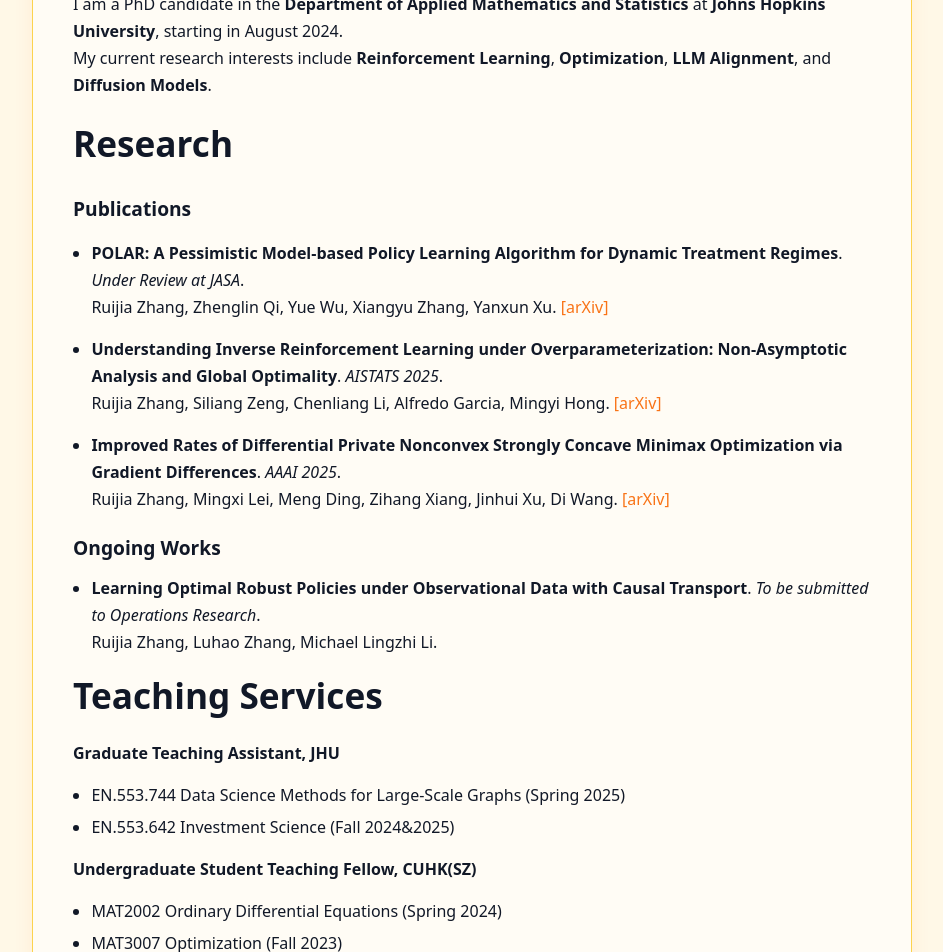
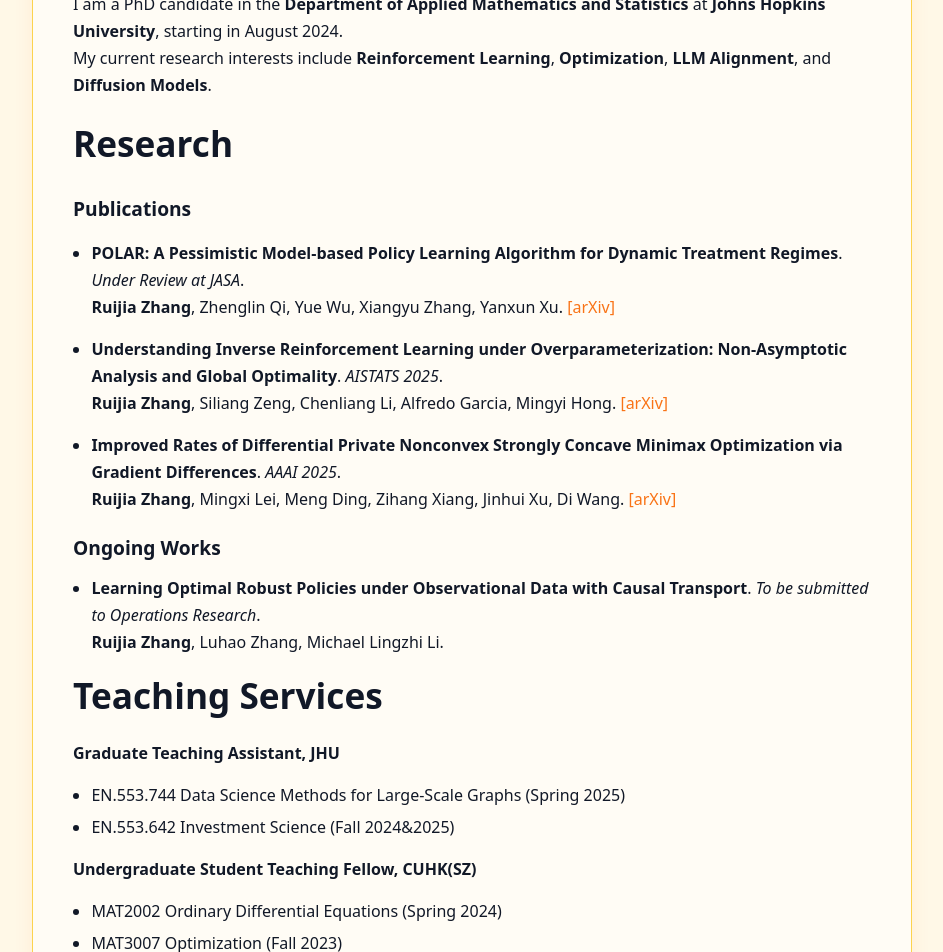
Before and after one commit to yayayida/yayayida.github.io, a Jekyll site: the page built from index.md, in a window 1280 px wide. Shown: the part 438-1390 px from the top of the page, without its empty margins (168-1111 px from the left). Built offline with Jekyll 4.4.1, drawn with Linux system fonts in a browser that asks for light colours.

```diff
--- a/index.md
+++ b/index.md
@@ -66,17 +66,17 @@ My current research interests include **Reinforcement Learning**, **Optimization
 
 ### Publications
 - **POLAR: A Pessimistic Model-based Policy Learning Algorithm for Dynamic Treatment Regimes**. *Under Review at JASA*.
-  Ruijia Zhang, Zhenglin Qi, Yue Wu, Xiangyu Zhang, Yanxun Xu. [[arXiv]](https://arxiv.org/abs/2506.20406)
+  **Ruijia Zhang**, Zhenglin Qi, Yue Wu, Xiangyu Zhang, Yanxun Xu. [[arXiv]](https://arxiv.org/abs/2506.20406)
 
 - **Understanding Inverse Reinforcement Learning under Overparameterization: Non-Asymptotic Analysis and Global Optimality**. *AISTATS 2025*.
-  Ruijia Zhang, Siliang Zeng, Chenliang Li, Alfredo Garcia, Mingyi Hong.  [[arXiv]](https://arxiv.org/abs/2503.17865)
+  **Ruijia Zhang**, Siliang Zeng, Chenliang Li, Alfredo Garcia, Mingyi Hong.  [[arXiv]](https://arxiv.org/abs/2503.17865)
 
 - **Improved Rates of Differential Private Nonconvex Strongly Concave Minimax Optimization via Gradient Differences**. *AAAI 2025*.
-  Ruijia Zhang, Mingxi Lei, Meng Ding, Zihang Xiang, Jinhui Xu, Di Wang.  [[arXiv]](https://arxiv.org/abs/2503.18317)
+  **Ruijia Zhang**, Mingxi Lei, Meng Ding, Zihang Xiang, Jinhui Xu, Di Wang.  [[arXiv]](https://arxiv.org/abs/2503.18317)
 
 ### Ongoing Works
 - **Learning Optimal Robust Policies under Observational Data with Causal Transport**. *To be submitted to Operations Research*.
-  Ruijia Zhang, Luhao Zhang, Michael Lingzhi Li.
+  **Ruijia Zhang**, Luhao Zhang, Michael Lingzhi Li.
 
 # Teaching Services
 **Graduate Teaching Assistant, JHU**
```
